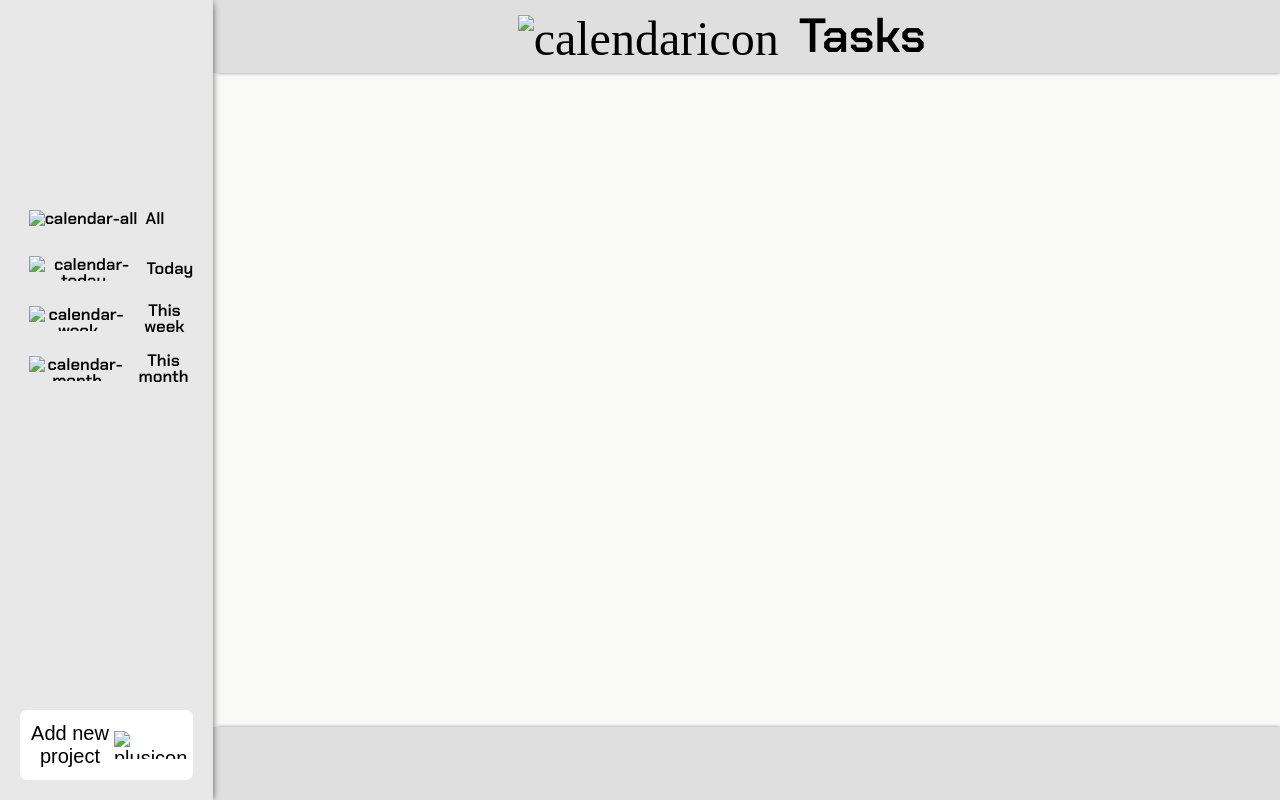
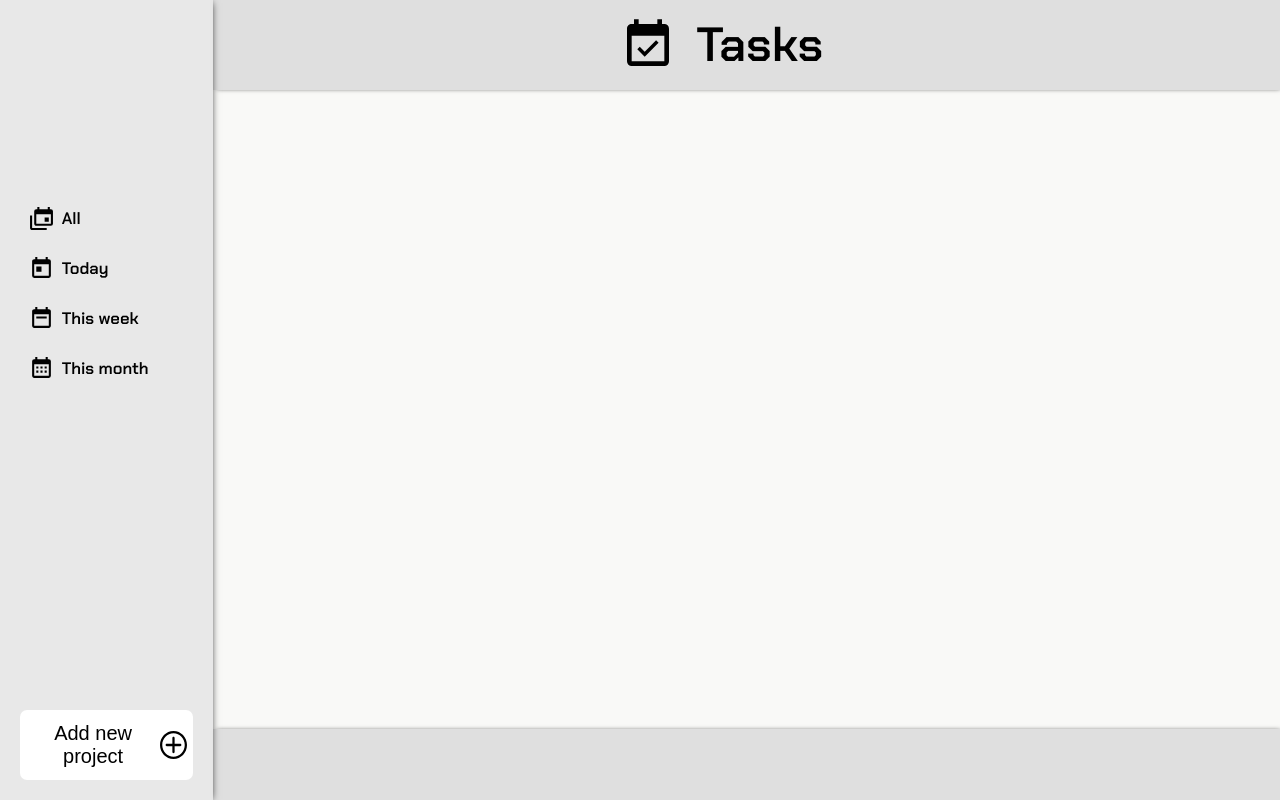
Before and after one commit to Raezane/to-do-list, a plain HTML site: page index.html in a window 1280 px wide. Drawn offline with Linux system fonts and the light colour scheme.

Commit message:
fix image sourcing by adding html-loader

```diff
--- a/index.html
+++ b/index.html
@@ -9,34 +9,34 @@
   <div id="sidebar">
     <div id="radioselectors">
       <label>
-        <img src="../src/calendar-all.svg" alt="calendar-all">
+        <img src="40a97e1cbbb9b53a966d.svg" alt="calendar-all"/>
         <input type="radio" id="all" name="filter" value="All" checked>
         All
       </label>
       <label>
-        <img src="../src/calendar-today.svg" alt="calendar-today">
+        <img src="233385e32206cd372d69.svg" alt="calendar-today">
         <input type="radio" id="today" name="filter" value="Today">
         Today
       </label>
       <label>
-        <img src="../src/calendar-week.svg" alt="calendar-week">
+        <img src="518ff47ec29e1552eabd.svg" alt="calendar-week">
         <input type="radio" id="week" name="filter" value="This week">
         This week
       </label>
       <label>
-        <img src="../src/calendar-month.svg" alt="calendar-month">
+        <img src="1514cb89e66edd886067.svg" alt="calendar-month">
         <input type="radio" id="month" name="filter" value="This month">
         This month
       </label>
     </div>
     <button class="addproject">
       Add new project
-      <img src="../src/addplus.svg" alt="plusicon">
+      <img src="870ebd10ad1726111aad.svg" alt="plusicon">
     </button>
   </div>
   <div id="header">
     <button type="button" class="returnbutton">Back to main page</button>
-    <img src="../src/calendar.svg" alt="calendaricon">
+    <img src="7627dfa4976d51ee938e.svg" alt="calendaricon">
     <h2>Tasks</h2>
     <div class="headerRight">
       <h3></h3>
```
Also changed, not shown: 1514cb89e66edd886067.svg (added), 233385e32206cd372d69.svg (added), 40a97e1cbbb9b53a966d.svg (added), 518ff47ec29e1552eabd.svg (added), 7627dfa4976d51ee938e.svg (added), main.js.
